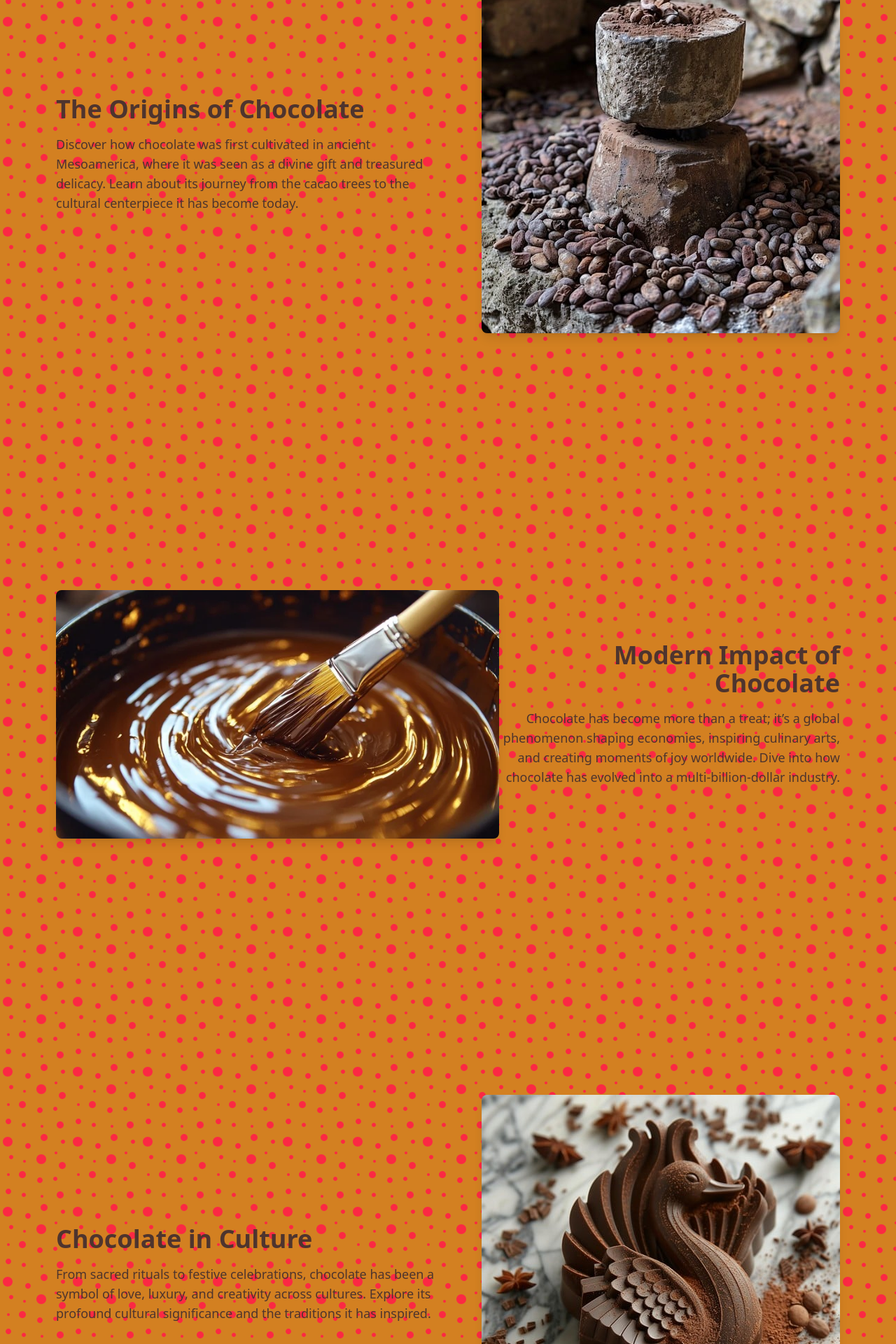
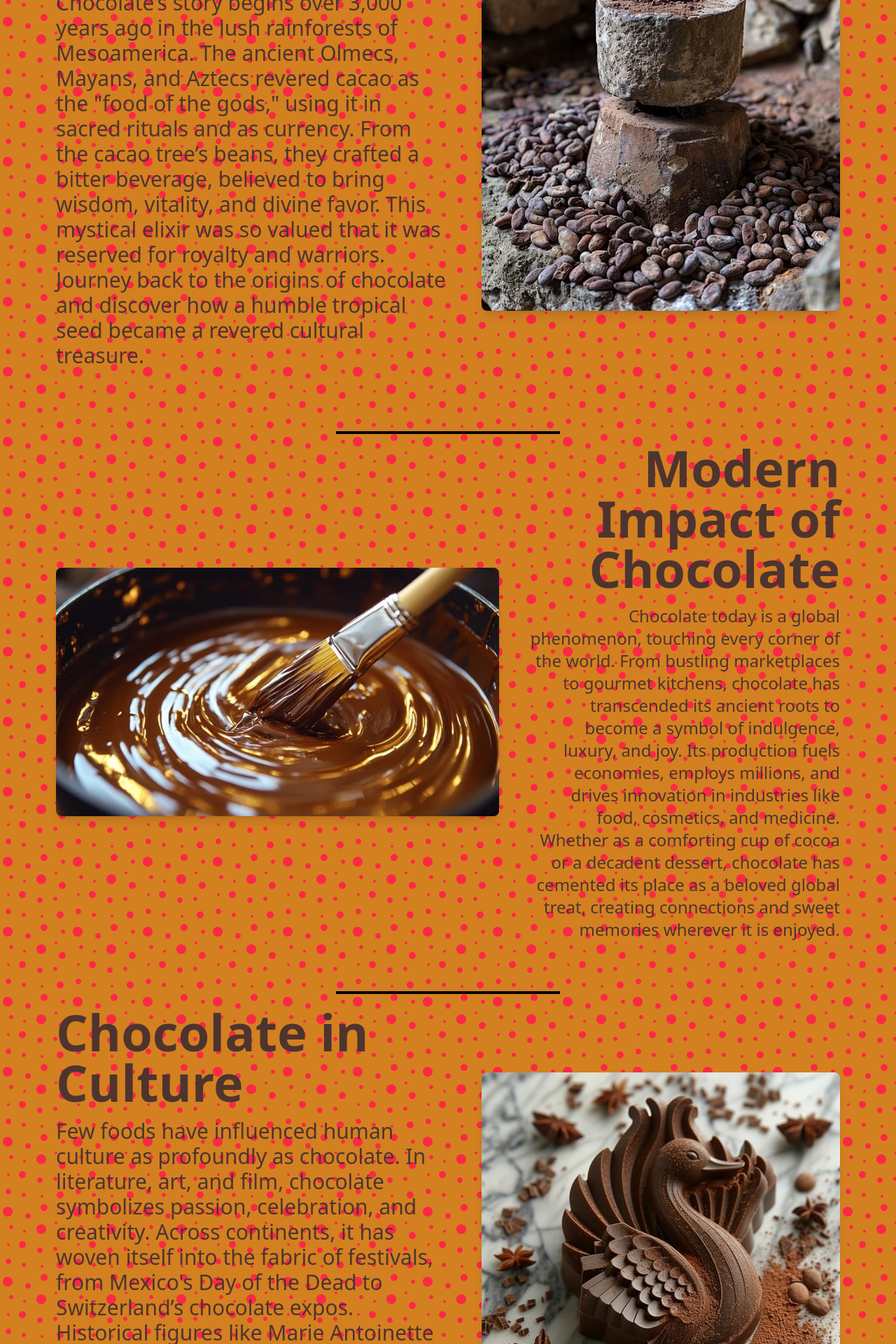
Before and after one commit to tipsydango/chocoinfoweb, a React (Vite) app in the folder choco-history/: page / in a window 1280 px wide. Shown: the part 580-2500 px from the top of the page at 70% size. Built offline with nearby package versions, Linux system fonts and the light colour scheme.

Commit message:
added ribs

```diff
--- a/choco-history/src/App.jsx
+++ b/choco-history/src/App.jsx
@@ -11,10 +11,6 @@ export default function App() {
      <Hero/>
      <Timeline/>
      <Facts/>
-     <TestAnimation/>
-
-
-
 
     </div>
   );
--- a/choco-history/src/Hero.jsx
+++ b/choco-history/src/Hero.jsx
@@ -7,9 +7,10 @@ import contemporaryChocolateInnovations from "./assets/choco-ball.jpg";
 
 const Section = ({ children, animationClass }) => {
   const { ref, inView } = useInView({
-    triggerOnce: true, // Animation triggers only once
-    threshold: 0.9, // Trigger when 90% of the element is visible
+    triggerOnce: true,
+    threshold: window.innerWidth < 768 ? 0.4 : 0.9, // Set threshold dynamically based on screen width
   });
+
 
   return (
     <div
@@ -27,15 +28,20 @@ const Hero = () => {
   return (
     <div className="w-full bg-[#d38021] bg-[url('./assets/bubbles.svg')] bg-repeat">
       {/* Section 1: Origins of Chocolate */}
-      <section className="h-screen flex flex-col md:flex-row items-center justify-between px-6 md:px-20 ">
+      <section className="min-h-screen flex flex-col md:flex-row items-center justify-between px-6 md:px-20 pb-16 relative">
         <div className="w-full md:w-1/2 text-left">
-          <h2 className="text-4xl font-bold text-[#4E342E] mb-4">
+          <h2 className="text-6xl font-bold text-[#4E342E] mb-4">
             The Origins of Chocolate
           </h2>
-          <p className="text-lg text-[#4E342E]">
-          Discover how chocolate was first cultivated in ancient Mesoamerica,
-          where it was seen as a divine gift and treasured delicacy.
-          Learn about its journey from the cacao trees to the cultural centerpiece it has become today.
+          <p className="text-3xl text-[#4E342E]">
+            Chocolate’s story begins over 3,000 years ago in the lush
+            rainforests of Mesoamerica. The ancient Olmecs, Mayans, and Aztecs
+            revered cacao as the "food of the gods," using it in sacred rituals
+            and as currency. From the cacao tree’s beans, they crafted a bitter
+            beverage, believed to bring wisdom, vitality, and divine favor.
+            This mystical elixir was so valued that it was reserved for royalty
+            and warriors. Journey back to the origins of chocolate and discover
+            how a humble tropical seed became a revered cultural treasure.
           </p>
         </div>
         <Section animationClass="fade-in-fwd">
@@ -44,22 +50,26 @@ const Hero = () => {
             alt="Coco Grading Process"
             className="w-full h-auto object-cover rounded-lg shadow-lg"
           />
-        </Section >
-
-      </section  >
-
-
+        </Section>
+        <div className="absolute bottom-0 left-1/2 transform -translate-x-1/2 w-1/4 h-1 bg-black"></div>
+      </section>
 
       {/* Section 2: Modern Impact of Chocolate */}
-      <section className="h-screen flex flex-col md:flex-row-reverse items-center justify-between px-6 md:px-20">
+      <section className="min-h-screen flex flex-col md:flex-row-reverse items-center justify-between px-6 md:px-20 pb-16 relative">
         <div className="w-full md:w-1/2 text-right">
-          <h2 className="text-4xl font-bold text-[#4E342E] mb-4">
+          <h2 className="text-7xl font-bold text-[#4E342E] mb-4">
             Modern Impact of Chocolate
           </h2>
-          <p className="text-lg text-[#4E342E]">
-          Chocolate has become more than a treat; it’s a global phenomenon shaping economies,
-          inspiring culinary arts, and creating moments of joy worldwide.
-          Dive into how chocolate has evolved into a multi-billion-dollar industry.
+          <p className="text-2xl text-[#4E342E] ml-10">
+            Chocolate today is a global phenomenon, touching every corner of
+            the world. From bustling marketplaces to gourmet kitchens, chocolate
+            has transcended its ancient roots to become a symbol of indulgence,
+            luxury, and joy. Its production fuels economies, employs millions,
+            and drives innovation in industries like food, cosmetics, and
+            medicine. Whether as a comforting cup of cocoa or a decadent
+            dessert, chocolate has cemented its place as a beloved global
+            treat, creating connections and sweet memories wherever it is
+            enjoyed.
           </p>
         </div>
         <Section animationClass="swirl-in-bck">
@@ -69,17 +79,25 @@ const Hero = () => {
             className="w-full h-auto object-cover rounded-lg shadow-lg"
           />
         </Section>
+        <div className="absolute bottom-0 left-1/2 transform -translate-x-1/2 w-1/4 h-1 bg-black"></div>
       </section>
 
       {/* Section 3: Chocolate in Culture */}
-      <section className="h-screen flex flex-col md:flex-row items-center justify-between px-6 md:px-20">
+      <section className="min-h-screen flex flex-col md:flex-row items-center justify-between px-6 md:px-20 pb-16 relative">
         <div className="w-full md:w-1/2 text-left">
-          <h2 className="text-4xl font-bold text-[#4E342E] mb-4">
+          <h2 className="text-7xl font-bold text-[#4E342E] mb-4">
             Chocolate in Culture
           </h2>
-          <p className="text-lg text-[#4E342E]">
-          From sacred rituals to festive celebrations, chocolate has been a symbol of love, luxury, and
-           creativity across cultures. Explore its profound cultural significance and the traditions it has inspired.
+          <p className="text-3xl text-[#4E342E]">
+            Few foods have influenced human culture as profoundly as chocolate.
+            In literature, art, and film, chocolate symbolizes passion,
+            celebration, and creativity. Across continents, it has woven itself
+            into the fabric of festivals, from Mexico's Day of the Dead to
+            Switzerland’s chocolate expos. Historical figures like Marie
+            Antoinette and Napoleon celebrated chocolate, adding to its
+            cultural allure. Discover how chocolate continues to inspire
+            artists, chefs, and dreamers, and how it has become a timeless icon
+            of human expression and creativity.
           </p>
         </div>
         <Section animationClass="slit-in-diagonal-1">
@@ -89,17 +107,25 @@ const Hero = () => {
             className="w-full h-auto object-cover rounded-lg shadow-lg"
           />
         </Section>
+        <div className="absolute bottom-0 left-1/2 transform -translate-x-1/2 w-1/4 h-1 bg-black"></div>
       </section>
 
       {/* Section 4: Contemporary Chocolate Innovations */}
-      <section className="h-screen flex flex-col md:flex-row-reverse items-center justify-between px-6 md:px-20">
+      <section className="min-h-screen flex flex-col md:flex-row-reverse items-center justify-between px-6 md:px-20 pb-16 relative">
         <div className="w-full md:w-1/2 text-right">
-          <h2 className="text-4xl font-bold text-[#4E342E] mb-4">
+          <h2 className="text-6xl font-bold text-[#4E342E] mt-6 mb-4">
             Contemporary Chocolate Innovations
           </h2>
-          <p className="text-lg text-[#4E342E]">
-          Modern-day chocolatiers are pushing boundaries with sustainable practices, innovative flavors, and stunning designs.
-          Discover how chocolate continues to evolve and inspire in the contemporary world.
+          <p className="text-2xl text-[#4E342E] ">
+            Today, the chocolate world is undergoing a renaissance. Artisanal
+            chocolatiers are redefining what chocolate can be with bold new
+            flavors, cutting-edge techniques, and sustainable sourcing. From
+            ruby chocolate to single-origin bars, the focus is on quality,
+            ethical production, and unique sensory experiences. Imagine edible
+            chocolate sculptures, zero-waste production, and chocolate paired
+            with unexpected ingredients like seaweed or truffles. Contemporary
+            innovations are not just about taste but about shaping a more
+            sustainable and imaginative future for chocolate.
           </p>
         </div>
         <Section animationClass="tilt-in-fwd-br">
@@ -109,6 +135,7 @@ const Hero = () => {
             className="w-full h-auto object-cover rounded-lg shadow-lg"
           />
         </Section>
+
       </section>
     </div>
   );
```
Also changed, not shown: choco-history/src/assets/rib-1.webp (added), choco-history/src/assets/rib-2.webp (added).
